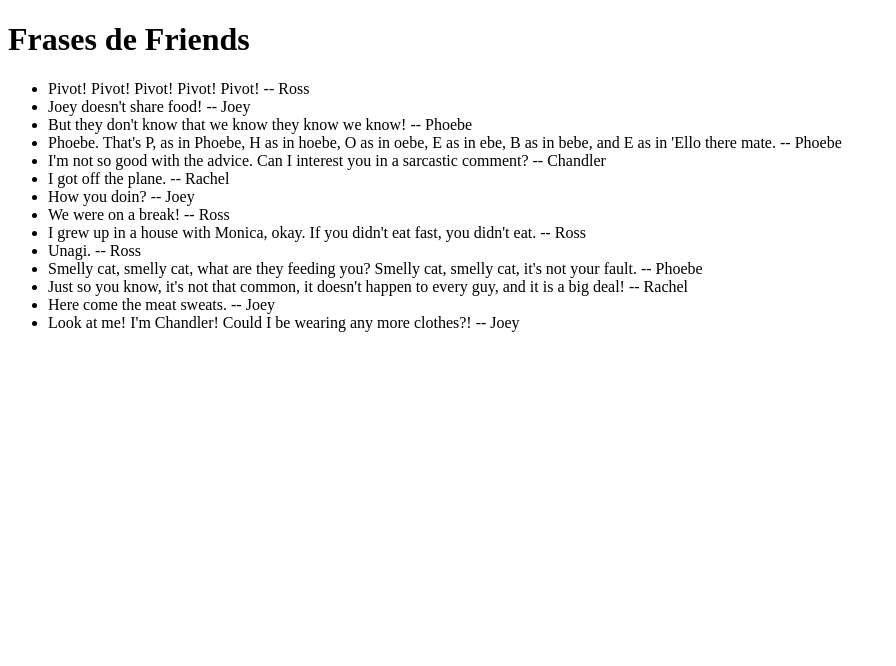
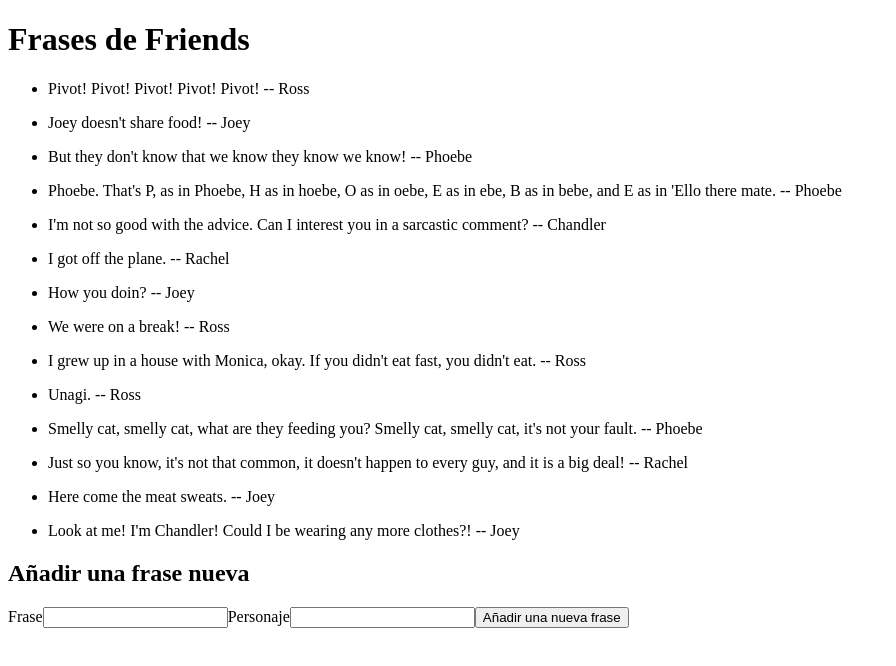
Before and after one commit to Adalab/modulo-3-evaluacion-intermedia-MartaRodriguezOnis, a React (Create React App) app: page / in a window 1280 px wide. Shown: the top 666 px of the page, without its empty margins (0-896 px from the left). Built offline with nearby package versions, Linux system fonts and the light colour scheme.

Commit message:
Add new phrase form

```diff
--- a/src/components/App.js
+++ b/src/components/App.js
@@ -7,10 +7,12 @@
 
   const renderPhrases = phrases.map((eachPhrase, index) => {
     return (
-      <li
-        className="phrases-list__li"
-        key={index}
-      >{`${eachPhrase.quote} -- ${eachPhrase.character}`}</li>
+      <li className="phrases-list__li" key={index}>
+        <p>
+          {eachPhrase.quote} --
+          <span className="phraseCharacter"> {eachPhrase.character}</span>
+        </p>
+      </li>
     );
   });
 
@@ -21,6 +23,34 @@
       </header>
       <main>
         <ul className="phrases-list">{renderPhrases}</ul>
+        <h2 className="newPhrase__title">Añadir una frase nueva</h2>
+        <form className="form-newPhrase">
+          <label className="form-newPhrase__label" htmlFor="quote">
+            Frase
+          </label>
+          <input
+            className="form-newPhrase__input"
+            type="text"
+            name="quote"
+            id="quote"
+            value=""
+            onChange=""
+          ></input>
+          <label className="form-newPhrase__label" htmlFor="character">
+            Personaje
+          </label>
+          <input
+            className="form-newPhrase__input"
+            type="text"
+            name="character"
+            id="character"
+            value=""
+            onChange=""
+          ></input>
+          <button className="form-newPhrase__btn" onClick="">
+            Añadir una nueva frase
+          </button>
+        </form>
       </main>
     </div>
   );
```
